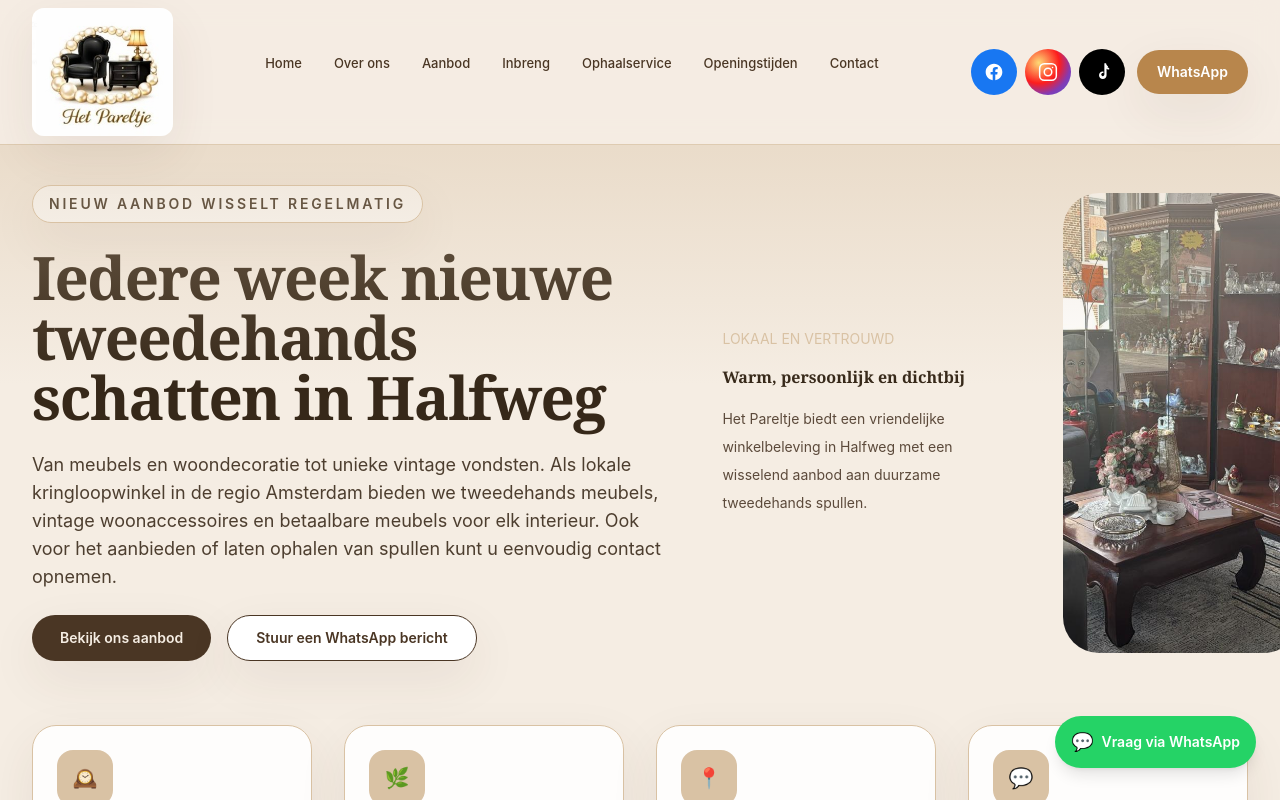
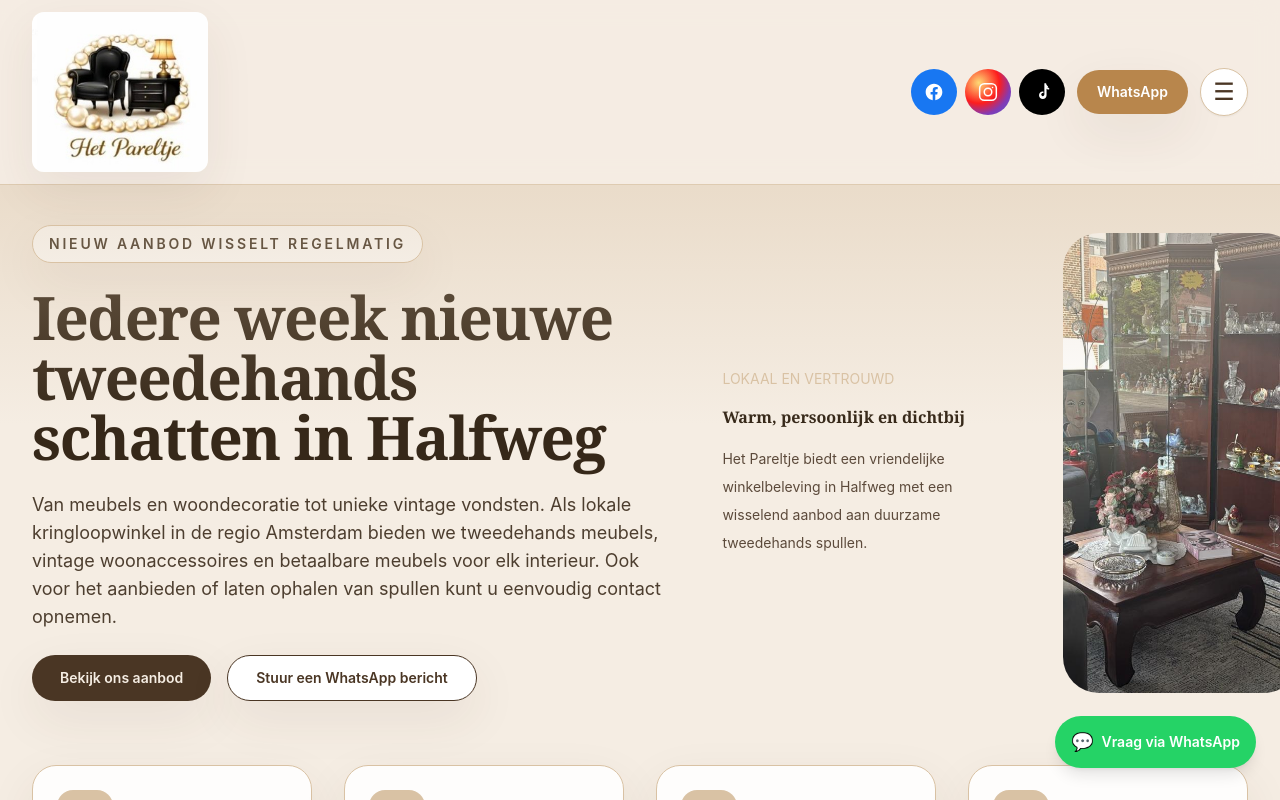
Before and after one commit to Raihana2000/kringloop-het-pareltje, a React (Vite) app: page / in a window 1280 px wide. Shown: the top 800 px of the page. Built offline with nearby package versions, Linux system fonts and the light colour scheme.

Commit message:
Fix header hamburger menu and rebuild site

```diff
--- a/src/App.jsx
+++ b/src/App.jsx
@@ -100,33 +100,24 @@
   return (
     <div className="text-brown bg-cream">
      <header className="sticky top-0 z-50 border-b border-b-sand/80 bg-cream/95 backdrop-blur-md">
-  <div className="mx-auto flex max-w-7xl items-center justify-between gap-4 px-4 py-2 sm:px-5 lg:px-8">
+  <div className="mx-auto flex max-w-7xl items-center justify-between gap-4 px-4 py-3 sm:px-6 lg:px-8">
 
-    {/* Logo groter, zonder tekst ernaast */}
-    <a href="#home" className="flex shrink-0 items-center" aria-label="Kringloop Het Pareltje home">
+    {/* Alleen logo, geen tekst ernaast */}
+    <a
+      href="#home"
+      className="flex shrink-0 items-center"
+      aria-label="Kringloop Het Pareltje home"
+    >
       <img
         src={`${import.meta.env.BASE_URL}images/logo-pareltje.jpeg`}
         alt="Kringloop Het Pareltje logo"
-        className="h-20 w-auto rounded-xl object-contain shadow-soft sm:h-24 md:h-28 lg:h-32"
+        className="h-28 w-auto rounded-xl object-contain shadow-soft sm:h-32 md:h-36 lg:h-40"
       />
     </a>
 
-    {/* Desktop navigatie compact */}
-    <nav className="hidden flex-1 flex-wrap items-center justify-center gap-x-4 gap-y-2 px-4 lg:flex">
-      {navLinks.map((item) => (
-        <a
-          key={item.href}
-          href={item.href}
-          className="rounded-full px-2 py-1 text-[13px] font-medium text-brown transition hover:bg-white/70 hover:text-gold focus:outline-none focus:ring-2 focus:ring-gold"
-        >
-          {item.label}
-        </a>
-      ))}
-    </nav>
-
-    {/* Desktop rechts: socials + WhatsApp */}
-    <div className="hidden items-center gap-3 lg:flex">
-      <div className="flex items-center gap-2">
+    {/* Rechterkant: socials + WhatsApp + hamburger */}
+    <div className="flex items-center gap-3">
+      <div className="hidden items-center gap-2 sm:flex">
         {socialLinks.map((item) => (
           <a
             key={item.label}
@@ -150,39 +141,38 @@
         href={whatsappLink}
         target="_blank"
         rel="noopener noreferrer"
-        className="whitespace-nowrap rounded-full bg-gold px-5 py-3 text-sm font-semibold text-white shadow-soft transition hover:bg-[#a37330]"
+        className="hidden whitespace-nowrap rounded-full bg-gold px-5 py-3 text-sm font-semibold text-white shadow-soft transition hover:bg-[#a37330] sm:inline-flex"
       >
         WhatsApp
       </a>
-    </div>
 
-    {/* Mobiel + iPad menu knop */}
       <button
         onClick={() => setMenuOpen((open) => !open)}
-      className="inline-flex h-11 w-11 items-center justify-center rounded-full border border-sand bg-white text-brown shadow-sm lg:hidden"
+        className="inline-flex h-12 w-12 items-center justify-center rounded-full border border-sand bg-white text-brown shadow-sm transition hover:bg-sand/40"
         aria-label="Menu"
         aria-expanded={menuOpen}
       >
         <span className="text-2xl">☰</span>
       </button>
     </div>
+  </div>
 
-  {/* Mobiel + iPad menu */}
+  {/* Dropdown-menu voor computer, iPad en mobiel */}
   {menuOpen && (
-    <div className="border-t border-sand bg-cream/98 lg:hidden">
-      <div className="flex flex-col gap-4 px-6 py-5">
+    <div className="border-t border-sand bg-cream/98 shadow-soft">
+      <div className="mx-auto flex max-w-7xl flex-col gap-3 px-6 py-5 lg:px-8">
         {navLinks.map((item) => (
           <a
             key={item.href}
             href={item.href}
             onClick={() => setMenuOpen(false)}
-            className="rounded-full bg-white/70 px-4 py-3 text-base font-medium text-brown shadow-sm transition hover:text-gold"
+            className="rounded-full bg-white/80 px-5 py-3 text-base font-medium text-brown shadow-sm transition hover:bg-sand/50 hover:text-gold"
           >
             {item.label}
           </a>
         ))}
 
-        <div className="flex items-center gap-3 pt-2">
+        <div className="flex items-center gap-3 pt-2 sm:hidden">
           {socialLinks.map((item) => (
             <a
               key={item.label}
@@ -206,7 +196,7 @@
           href={whatsappLink}
           target="_blank"
           rel="noopener noreferrer"
-          className="rounded-full bg-gold px-4 py-3 text-center text-sm font-semibold text-white shadow-soft"
+          className="rounded-full bg-gold px-5 py-3 text-center text-sm font-semibold text-white shadow-soft sm:hidden"
         >
           Neem contact op via WhatsApp
         </a>
@@ -214,6 +204,8 @@
     </div>
   )}
 </header>
+
+
 
       <main>
         <section id="home" className="relative overflow-hidden pb-12 pt-10 sm:pb-16">
```
Also changed, not shown: 5 other files (tests, documents, lock files or other folders). Lines whose indentation alone changed are shown as unchanged.
